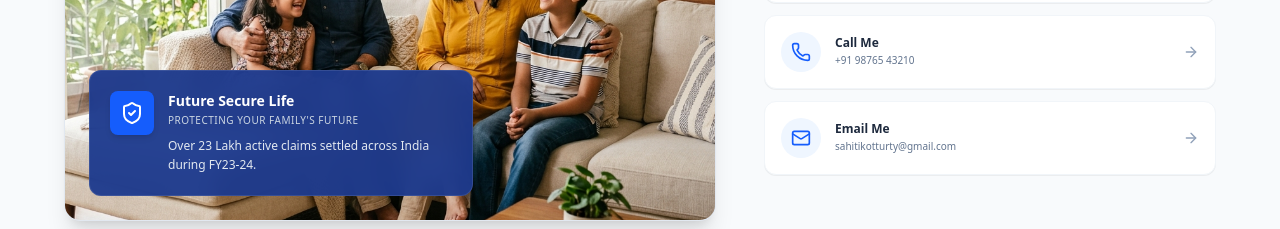
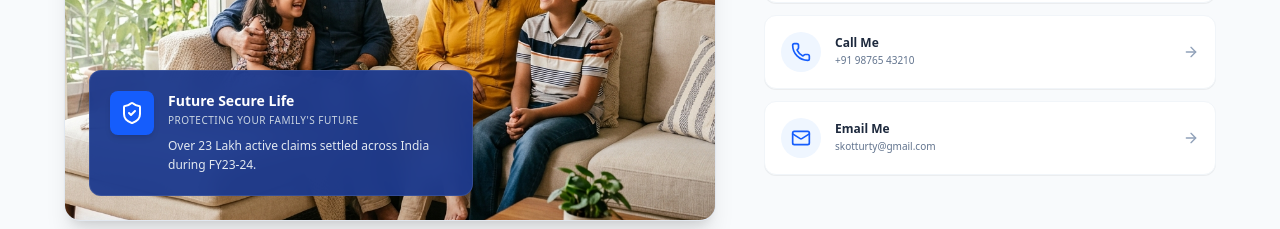
Before and after one commit to Rahul2749/FutureInvestmentPlanner, a React (Vite) app: page / in a window 1280 px wide. Shown: the part 1420-1649 px from the top of the page. Built offline with nearby package versions, Linux system fonts and the light colour scheme.

Commit message:
Update contact number and email

```diff
--- a/src/components/Footer.tsx
+++ b/src/components/Footer.tsx
@@ -94,15 +94,15 @@ export default function Footer({ setActiveTab }: FooterProps) {
 
             {/* Social Icons Strip */}
             <div className="flex space-x-3 mb-4">
-              <a href="https://wa.me/919876543210" target="_blank" rel="noopener noreferrer" className="p-1.5 bg-slate-800 hover:bg-emerald-600 rounded-full text-slate-300 hover:text-white transition-all">
+              <a href="https://wa.me/919423383890" target="_blank" rel="noopener noreferrer" className="p-1.5 bg-slate-800 hover:bg-emerald-600 rounded-full text-slate-300 hover:text-white transition-all">
                 <svg className="h-4 w-4 fill-current" viewBox="0 0 24 24">
                   <path d="M.057 24l1.687-6.163c-1.041-1.804-1.588-3.849-1.587-5.946C.06 5.348 5.397.01 12.008.01c3.202.001 6.212 1.246 8.477 3.514 2.266 2.268 3.507 5.28 3.505 8.484-.004 6.657-5.34 11.997-11.953 11.997-2.005-.001-3.973-.504-5.717-1.465L0 24zm6.26-4.148c1.657.983 3.327 1.498 5.694 1.499 5.539 0 10.05-4.48 10.054-9.988.002-2.67-1.026-5.18-2.894-7.052C17.29 2.44 14.78 1.41 12.016 1.41 6.502 1.41 1.992 5.89 1.988 11.399c-.001 2.222.548 4.39 1.587 6.189l-.993 3.626 3.735-.972zm12.39-7.25c-.269-.134-1.593-.787-1.839-.877-.247-.09-.427-.135-.607.135-.18.27-.697.877-.855 1.057-.157.18-.315.202-.584.067-.27-.134-1.14-.42-2.172-1.341-.803-.715-1.344-1.602-1.502-1.872-.158-.27-.017-.417.118-.552.122-.122.27-.315.405-.472.135-.157.18-.27.27-.45.09-.18.045-.337-.023-.472-.068-.135-.607-1.463-.832-2.003-.22-.528-.44-.456-.607-.464-.157-.008-.337-.009-.517-.009-.18 0-.472.067-.719.337-.247.27-.944.923-.944 2.25s.967 2.61 1.102 2.79c.135.18 1.902 2.904 4.609 4.074.644.278 1.147.445 1.538.569.647.206 1.236.177 1.701.107.518-.078 1.593-.652 1.819-1.282.225-.63.225-1.17.157-1.282-.068-.112-.247-.202-.516-.337z"/>
                 </svg>
               </a>
-              <a href="tel:+919876543210" className="p-1.5 bg-slate-800 hover:bg-blue-600 rounded-full text-slate-300 hover:text-white transition-all">
+              <a href="tel:+919423383890" className="p-1.5 bg-slate-800 hover:bg-blue-600 rounded-full text-slate-300 hover:text-white transition-all">
                 <Phone className="h-4 w-4" />
               </a>
-              <a href="mailto:sahitikotturty@gmail.com" className="p-1.5 bg-slate-800 hover:bg-blue-700 rounded-full text-slate-300 hover:text-white transition-all">
+              <a href="mailto:skotturty@gmail.com" className="p-1.5 bg-slate-800 hover:bg-blue-700 rounded-full text-slate-300 hover:text-white transition-all">
                 <Mail className="h-4 w-4" />
               </a>
               <span className="w-px bg-slate-800 h-6"></span>
--- a/src/components/Header.tsx
+++ b/src/components/Header.tsx
@@ -65,7 +65,7 @@ export default function Header({
 
           {/* WhatsApp Quick CTA Icon */}
           <a
-            href="https://wa.me/919876543210?text=Hi%20Sahiti,%20I'm%20interested%20in%20learning%20more%20about%20Bajaj%20Life%20Insurance%20plans."
+            href="https://wa.me/919423383890?text=Hi%20Sahiti,%20I'm%20interested%20in%20learning%20more%20about%20Bajaj%20Life%20Insurance%20plans."
             target="_blank"
             rel="noopener noreferrer"
             className="flex h-9 w-9 items-center justify-center rounded-full bg-emerald-500 text-white hover:bg-emerald-600 shadow-xs hover:scale-105 transition-all"
--- a/src/components/HomeView.tsx
+++ b/src/components/HomeView.tsx
@@ -56,7 +56,7 @@ export default function HomeView({ setActiveTab, openQuoteForPlan }: HomeViewPro
                 <span>Get a Free Quote</span>
               </button>
               <a
-                href="https://wa.me/919876543210?text=Hi%20Sahiti,%20I'm%20interested%20in%20learning%20more%20about%20Bajaj%20Life%20Insurance%20plans."
+                href="https://wa.me/919423383890?text=Hi%20Sahiti,%20I'm%20interested%20in%20learning%20more%20about%20Bajaj%20Life%20Insurance%20plans."
                 target="_blank"
                 rel="noopener noreferrer"
                 className="bg-white hover:bg-slate-50 text-[#005AAA] font-bold px-8 py-3.5 rounded shadow-sm hover:shadow-md transition-all flex items-center space-x-2 cursor-pointer border border-transparent"
@@ -222,7 +222,7 @@ export default function HomeView({ setActiveTab, openQuoteForPlan }: HomeViewPro
             <div className="space-y-3">
               {/* WhatsApp CTA */}
               <a
-                href="https://wa.me/919876543210?text=Hi%20Sahiti,%20I'd%20like%20to%20plan%20my%20future%20investments."
+                href="https://wa.me/919423383890?text=Hi%20Sahiti,%20I'd%20like%20to%20plan%20my%20future%20investments."
                 target="_blank"
                 rel="noopener noreferrer"
                 className="flex items-center justify-between p-4 bg-white hover:bg-slate-50 border border-slate-100 rounded-xl shadow-2xs hover:shadow-xs transition-all"
@@ -243,7 +243,7 @@ export default function HomeView({ setActiveTab, openQuoteForPlan }: HomeViewPro
 
               {/* Call CTA */}
               <a
-                href="tel:+919876543210"
+                href="tel:+919423383890"
                 className="flex items-center justify-between p-4 bg-white hover:bg-slate-50 border border-slate-100 rounded-xl shadow-2xs hover:shadow-xs transition-all"
               >
                 <div className="flex items-center space-x-3.5">
@@ -260,7 +260,7 @@ export default function HomeView({ setActiveTab, openQuoteForPlan }: HomeViewPro
 
               {/* Email CTA */}
               <a
-                href="mailto:sahitikotturty@gmail.com"
+                href="mailto:skotturty@gmail.com"
                 className="flex items-center justify-between p-4 bg-white hover:bg-slate-50 border border-slate-100 rounded-xl shadow-2xs hover:shadow-xs transition-all"
               >
                 <div className="flex items-center space-x-3.5">
@@ -269,7 +269,7 @@ export default function HomeView({ setActiveTab, openQuoteForPlan }: HomeViewPro
                   </div>
                   <div>
                     <h4 className="text-xs font-bold text-slate-800">Email Me</h4>
-                    <p className="text-[10px] text-slate-500 mt-0.5">sahitikotturty@gmail.com</p>
+                    <p className="text-[10px] text-slate-500 mt-0.5">skotturty@gmail.com</p>
                   </div>
                 </div>
                 <ArrowRight className="h-4 w-4 text-slate-400" />
```
